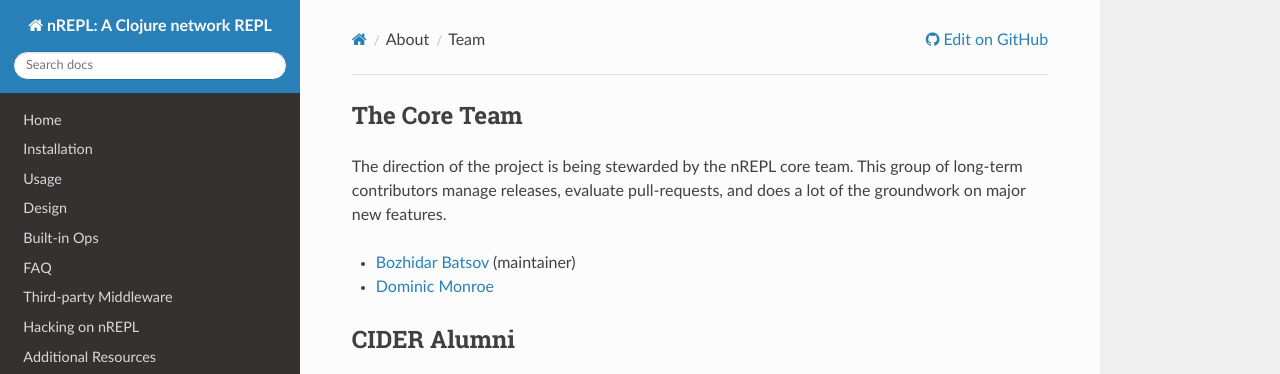
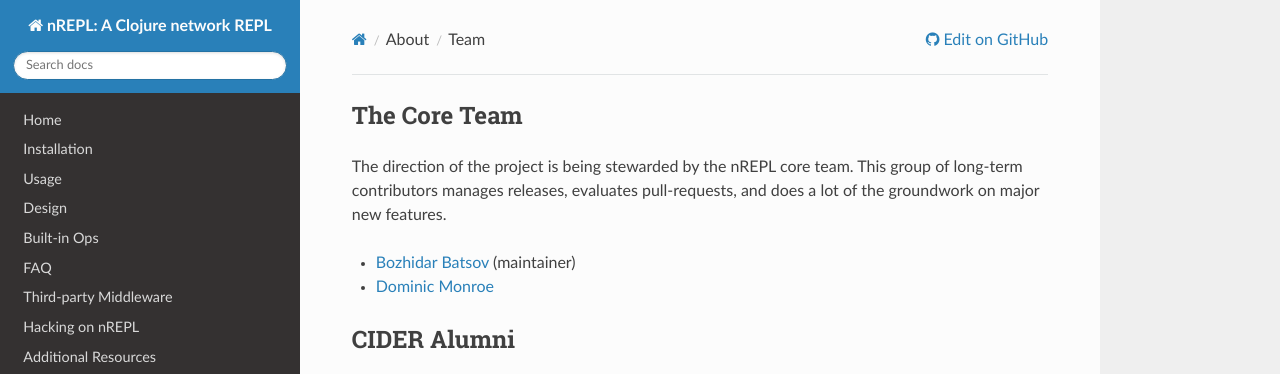
Before and after one commit to nrepl/nrepl, an MkDocs documentation site: the page built from doc/about/team.md, in a window 1280 px wide and 1080 px high. Shown: the top 374 px of the window. Built offline with MkDocs 1.6.1, drawn with Linux system fonts in a browser that asks for light colours; nearby versions of some CDN libraries; old or Windows-style settings are respelled for this version of MkDocs.

Commit message:
Fix a couple of typos

```diff
--- a/doc/about/team.md
+++ b/doc/about/team.md
@@ -1,7 +1,7 @@
 ## The Core Team
 
 The direction of the project is being stewarded by the nREPL core team. This
-group of long-term contributors manage releases, evaluate pull-requests, and
+group of long-term contributors manages releases, evaluates pull-requests, and
 does a lot of the groundwork on major new features.
 
 * [Bozhidar Batsov](https://github.com/bbatsov) (maintainer)
```
